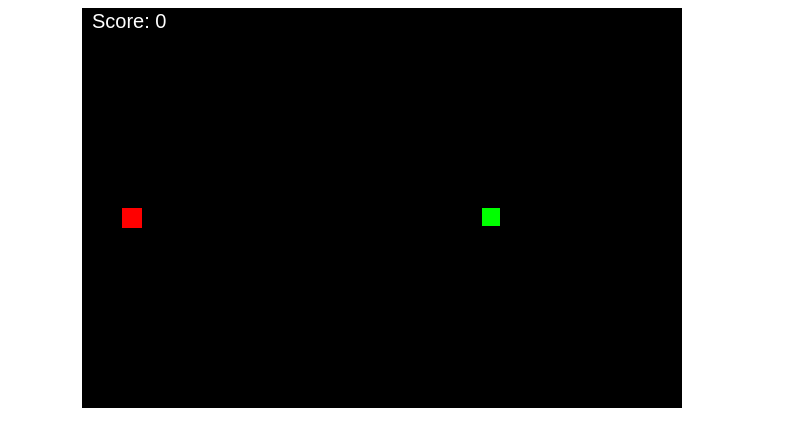
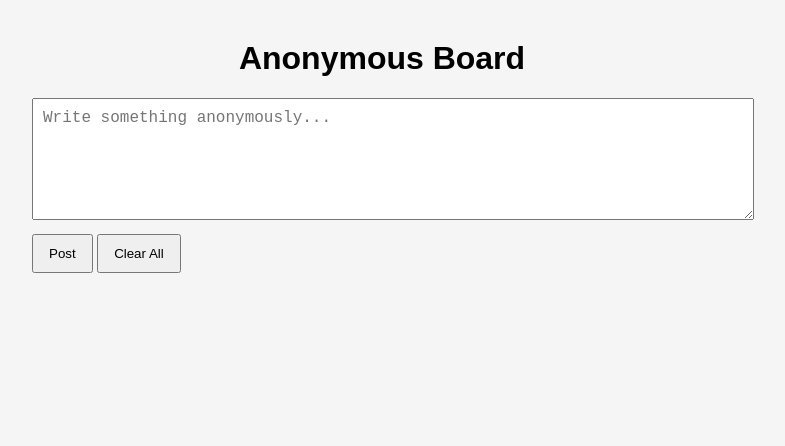
Before and after one commit to peter-psiaki/peter-psiaki.github.io, a plain HTML site: page index.html in a window 1280 px wide. Shown: the whole page, without its empty margins (258-1043 px from the left). Drawn offline with Linux system fonts and the light colour scheme.

Commit message:
completely change the website

```diff
--- a/index.html
+++ b/index.html
@@ -1,17 +1,100 @@
 <!DOCTYPE html>
-<html>
+<html lang="en">
 <head>
-  <title>My Game</title>
+  <meta charset="UTF-8" />
+  <title>Anonymous Board</title>
   <style>
-    canvas {
-      background: black;
-      display: block;
-      margin: auto;
+    body {
+      font-family: Arial, sans-serif;
+      max-width: 700px;
+      margin: 40px auto;
+      background: #f5f5f5;
+    }
+
+    h1 {
+      text-align: center;
+    }
+
+    #postBox {
+      width: 100%;
+      height: 100px;
+      padding: 10px;
+      font-size: 16px;
+    }
+
+    button {
+      margin-top: 10px;
+      padding: 10px 15px;
+      cursor: pointer;
+    }
+
+    .post {
+      background: white;
+      padding: 10px;
+      margin-top: 10px;
+      border-radius: 6px;
+      box-shadow: 0 2px 5px rgba(0,0,0,0.1);
+    }
+
+    .time {
+      font-size: 12px;
+      color: gray;
     }
   </style>
 </head>
 <body>
-  <canvas id="game" width="600" height="400"></canvas>
-  <script src="game.js"></script>
+
+  <h1>Anonymous Board</h1>
+
+  <textarea id="postBox" placeholder="Write something anonymously..."></textarea>
+  <br>
+  <button onclick="addPost()">Post</button>
+  <button onclick="clearPosts()">Clear All</button>
+
+  <div id="posts"></div>
+
+  <script>
+    function loadPosts() {
+      const posts = JSON.parse(localStorage.getItem("posts") || "[]");
+      const container = document.getElementById("posts");
+      container.innerHTML = "";
+
+      posts.reverse().forEach(p => {
+        const div = document.createElement("div");
+        div.className = "post";
+        div.innerHTML = `
+          <div>${p.text}</div>
+          <div class="time">${p.time}</div>
+        `;
+        container.appendChild(div);
+      });
+    }
+
+    function addPost() {
+      const box = document.getElementById("postBox");
+      const text = box.value.trim();
+
+      if (!text) return;
+
+      const posts = JSON.parse(localStorage.getItem("posts") || "[]");
+
+      posts.push({
+        text,
+        time: new Date().toLocaleString()
+      });
+
+      localStorage.setItem("posts", JSON.stringify(posts));
+      box.value = "";
+      loadPosts();
+    }
+
+    function clearPosts() {
+      localStorage.removeItem("posts");
+      loadPosts();
+    }
+
+    loadPosts();
+  </script>
+
 </body>
 </html>
```
